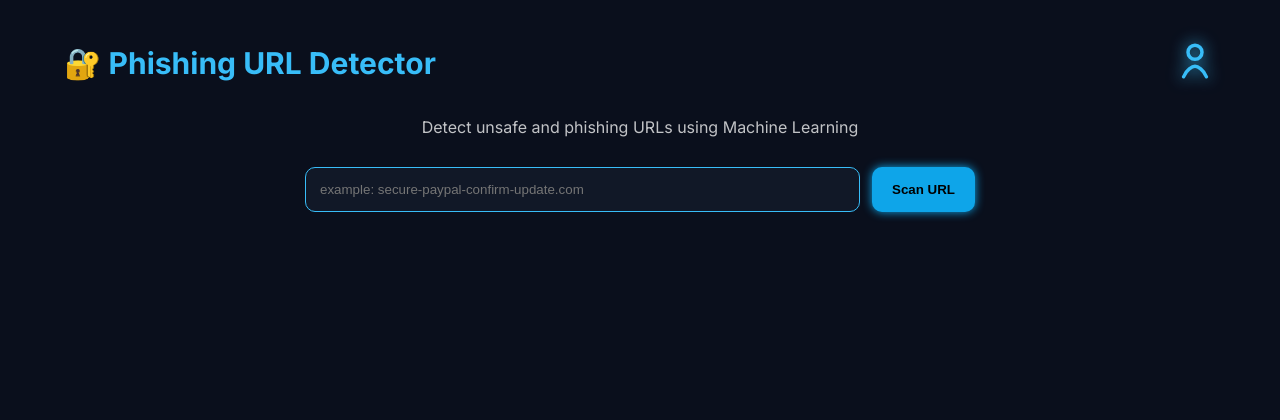
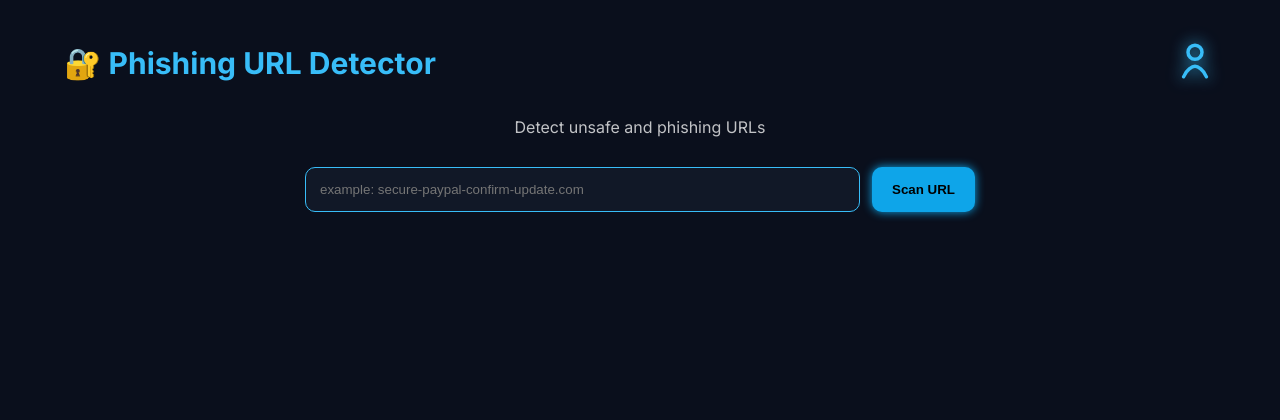
Before and after one commit to lazyhacker24/phishing-url-detector, a Flask app: page / in a window 1280 px wide. Shown: the top 420 px of the page. Run offline with Flask 3, Linux system fonts and the light colour scheme.

Commit message:
index.html

```diff
--- a/templates/index.html
+++ b/templates/index.html
@@ -29,7 +29,7 @@
         </a>
     </div>
 
-    <p class="subtitle">Detect unsafe and phishing URLs using Machine Learning</p>
+    <p class="subtitle">Detect unsafe and phishing URLs</p>
 </header>
 
 <main>
```
